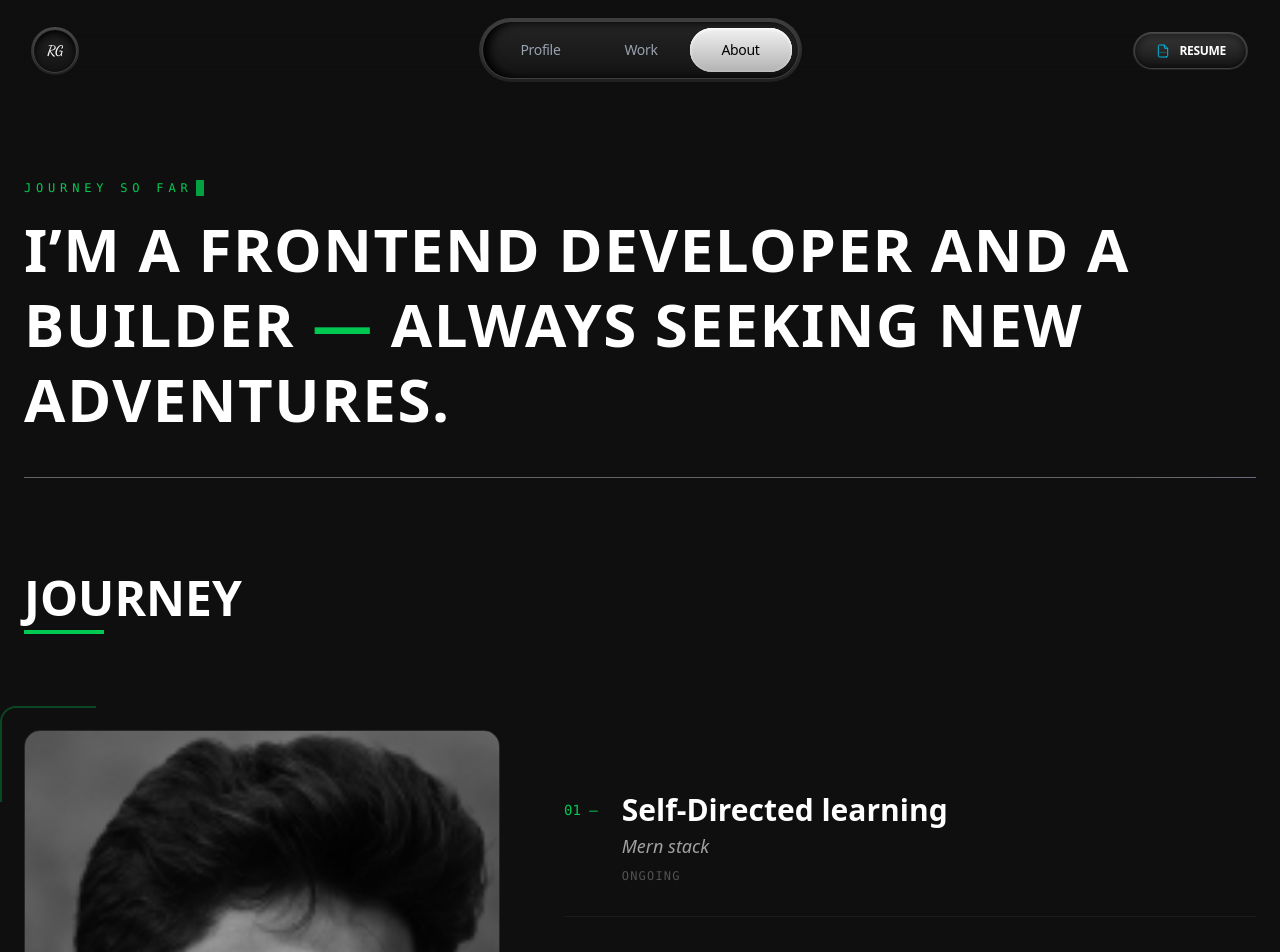
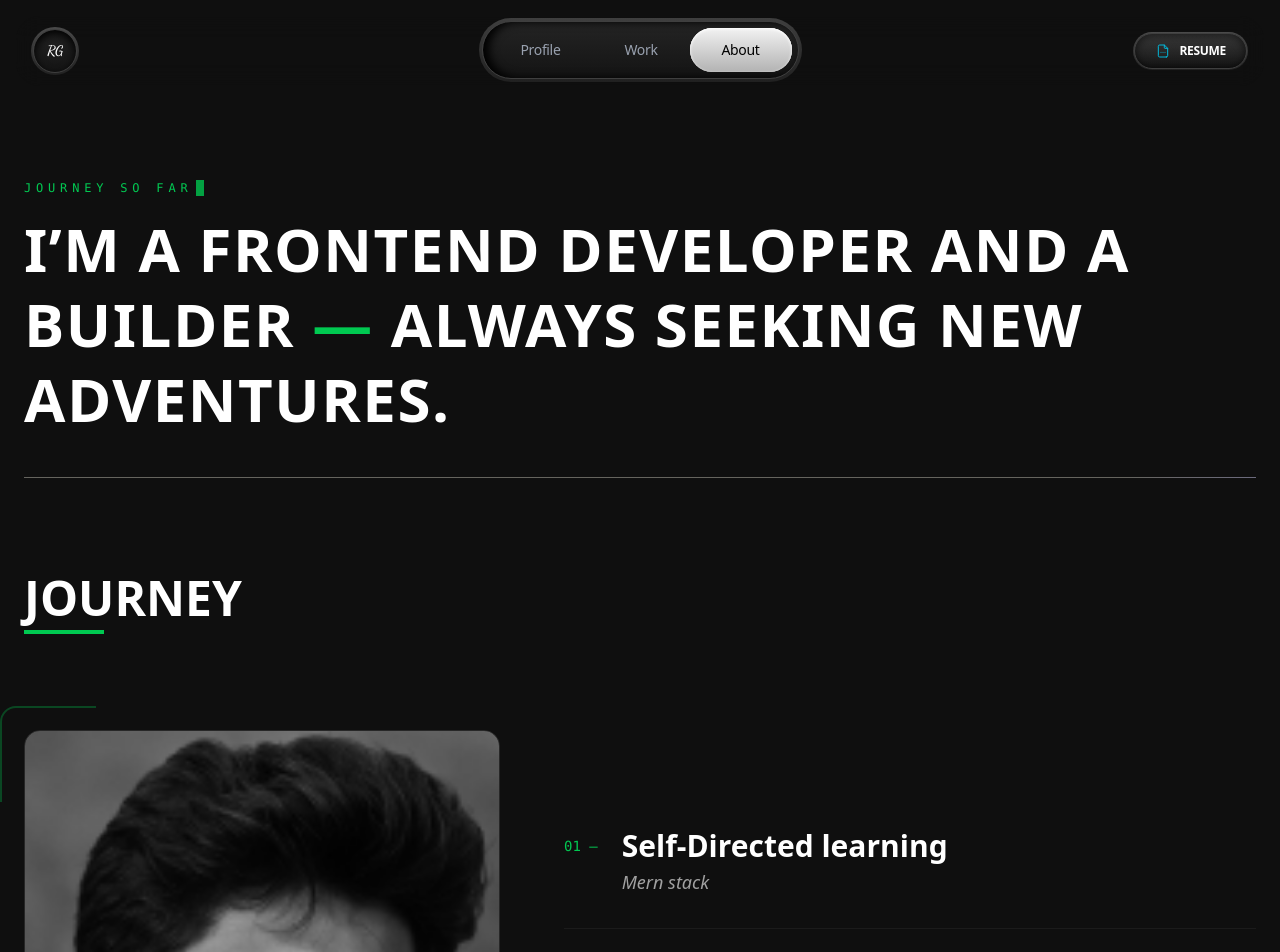
Before and after one commit to RaviGahire/Portfolio, a React (Vite) app: page /aboutme in a window 1280 px wide. Shown: the top 952 px of the page. Built offline with nearby package versions, Linux system fonts and the light colour scheme.

Commit message:
Remove commented-out paragraph in AboutPage
Remove commented-out code for clarity.

```diff
--- a/src/pages/AboutPage.jsx
+++ b/src/pages/AboutPage.jsx
@@ -87,9 +87,9 @@ export const AboutPage = () => {
                     <p className="text-neutral-400 text-base md:text-lg mt-1 font-medium italic">
                       {item.role}
                     </p>
-                    <p className="text-neutral-600 font-mono text-[10px] md:text-xs uppercase tracking-widest mt-2">
+                    {/* <p className="text-neutral-600 font-mono text-[10px] md:text-xs uppercase tracking-widest mt-2">
                       {item.fromTo}
-                    </p>
+                    </p> */}
                   </div>
                 </motion.div>
               ))}
```
